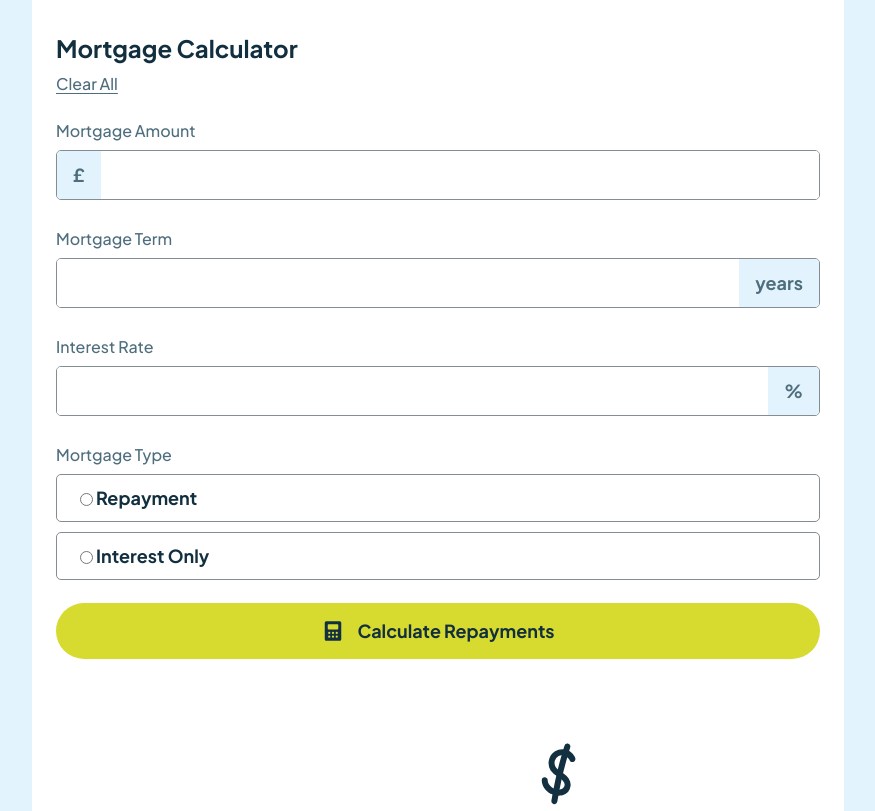
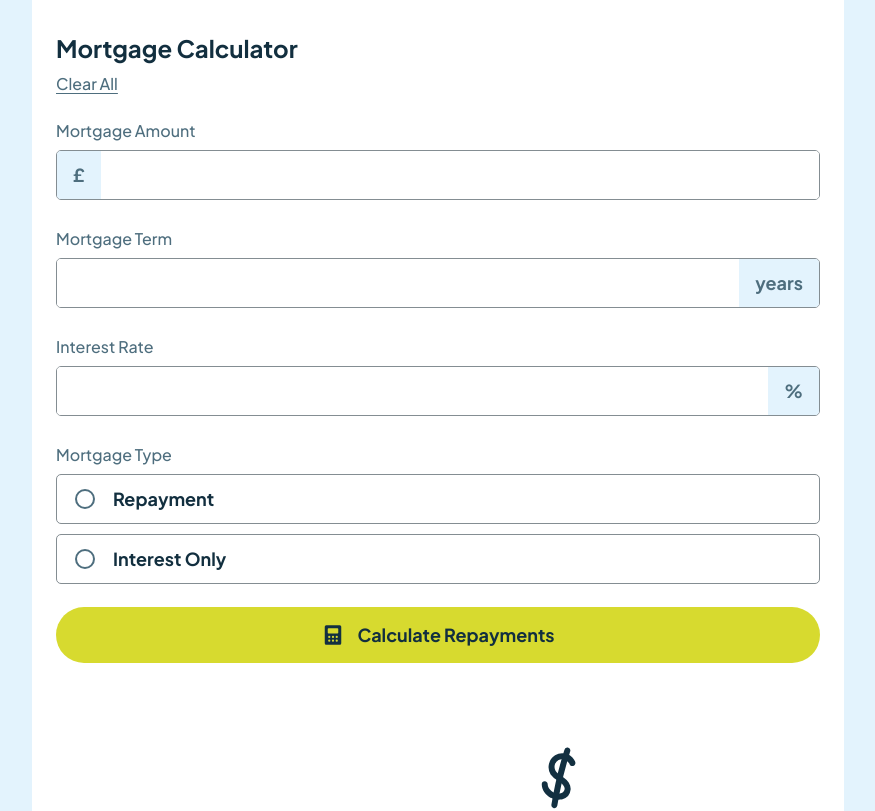
Before and after one commit to VenusY/frontend-mentor-mortgage-repayment-calculator, a React app: page / in a window 1280 px wide. Shown: the top 811 px of the page, without its empty margins (202-1077 px from the left). Built offline with nearby package versions, Linux system fonts and the light colour scheme.

Commit message:
Add custom styling to radio button

```diff
--- a/src/styles/scss/RadioButton.scss
+++ b/src/styles/scss/RadioButton.scss
@@ -1,11 +1,37 @@
 @use './util' as u;
 
 .radio-button {
+  flex-shrink: 0;
+  width: 20px;
+  height: 20px;
+  padding: 3px;
+  margin: 0;
+  appearance: none;
+  background: transparent;
+  border: 2px solid var(--slate-700);
+  border-radius: 50%;
+
+  &::before {
+    content: '';
+    display: block;
+    width: 100%;
+    height: 100%;
+    background: var(--lime);
+    border-radius: 50%;
+    transform: scale(0);
+    transition: transform 100ms ease-in-out;
+  }
+
+  &:checked::before {
+    transform: scale(1);
+  }
+
   &__container {
     cursor: pointer;
     display: flex;
     flex-direction: row-reverse;
     align-items: center;
+    gap: 18px;
     padding: 14px 18px;
     border: 1px solid var(--dark-grey);
     border-radius: 5px;
```
